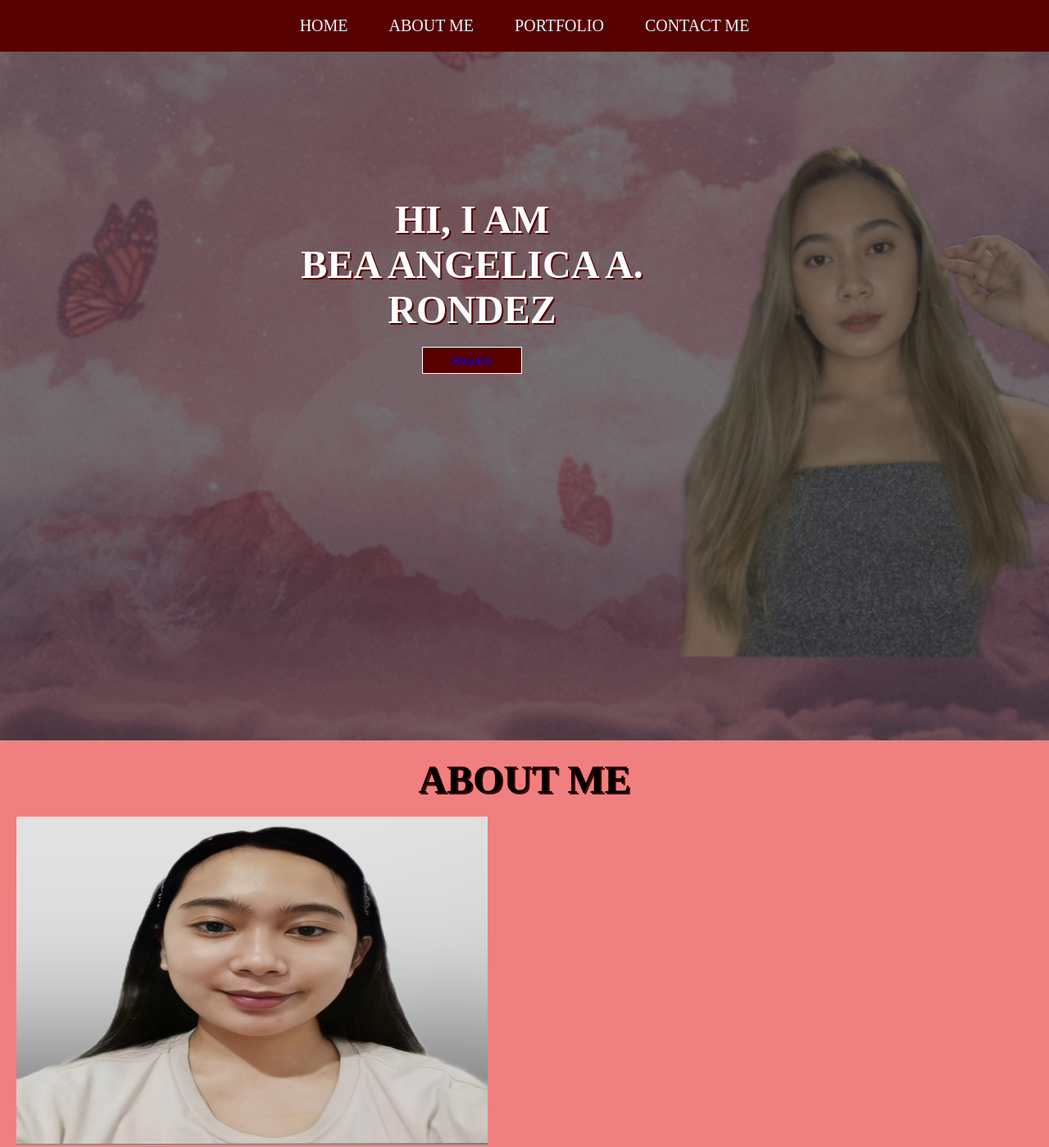
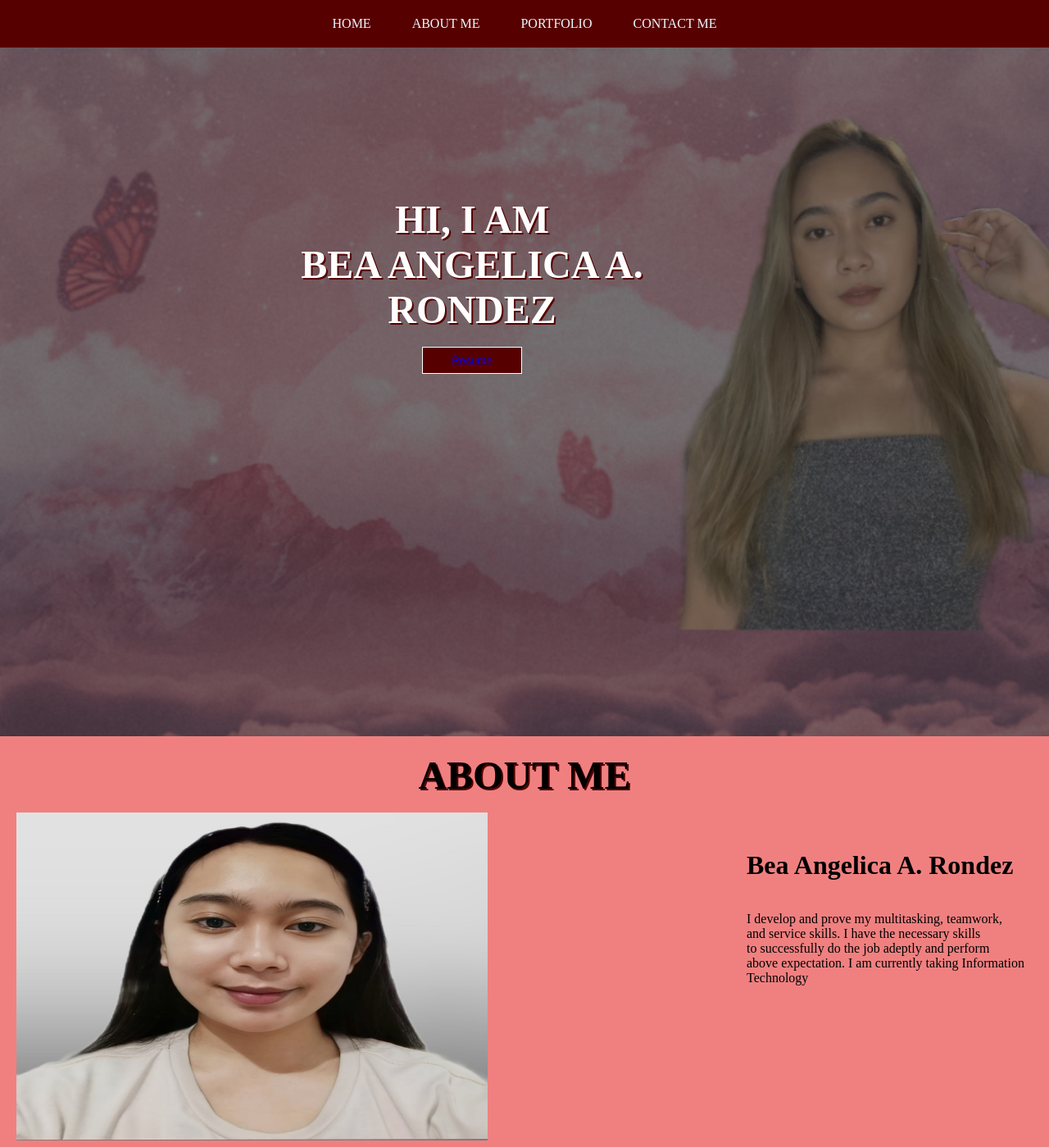
Before and after one commit to rondez-bea/Websys-Portfolio, a plain HTML site: page index.html in a window 1280 px wide. Shown: the top 1399 px of the page at 82% size. Drawn offline with Linux system fonts and the light colour scheme.

Commit message:
Update PortfolioStyle.css

```diff
--- a/PortfolioStyle.css
+++ b/PortfolioStyle.css
@@ -14,16 +14,9 @@ html{
     justify-content: center;
     align-items: center;
     background-color: #570000;
-    /* position: sticky; */
+    position: sticky;
     top: 0;
-
 }
-@media (max-width: 480px) {
-    .navbar {
-        font-size: 30px;
-    }
-}
-
 
 .navbar ul{
     display: flex;
@@ -37,7 +30,6 @@ html{
     color: aliceblue;
     padding: 8px 25px;
     transition: all .5s ease;
-    font-size: 20px;
 }
 
 .navbar ul li a:hover{
@@ -59,7 +51,7 @@ html{
 
 #HOME::before{
     content: "";
-    position: relative;
+    position: absolute;
     top: 0;
     right: 0;
     background: url(backgound.jpg) no-repeat center center/cover;
@@ -68,7 +60,6 @@ html{
     z-index: -1;
     opacity: .8;
 }
-
 
 .main{
     display: flex;
@@ -120,15 +111,6 @@ html{
 
 }
 
-
-.headings{
-text-align: center;
-font-size: 50px;
-
-
-}
-
-
 #pic{
     display: center;
 
@@ -148,17 +130,9 @@ font-size: 50px;
 
 #intro h2{
     display: center;
-    font-size: 60px;
+    font-size: 2rem;
     margin-bottom: 20px;
-    text-align: center;
-    padding-right: 550px;
 }
-#intro p{
- position: relative;
- font-size: 40px;
-
-}
-
 
 
 /*portfolio*/
```
